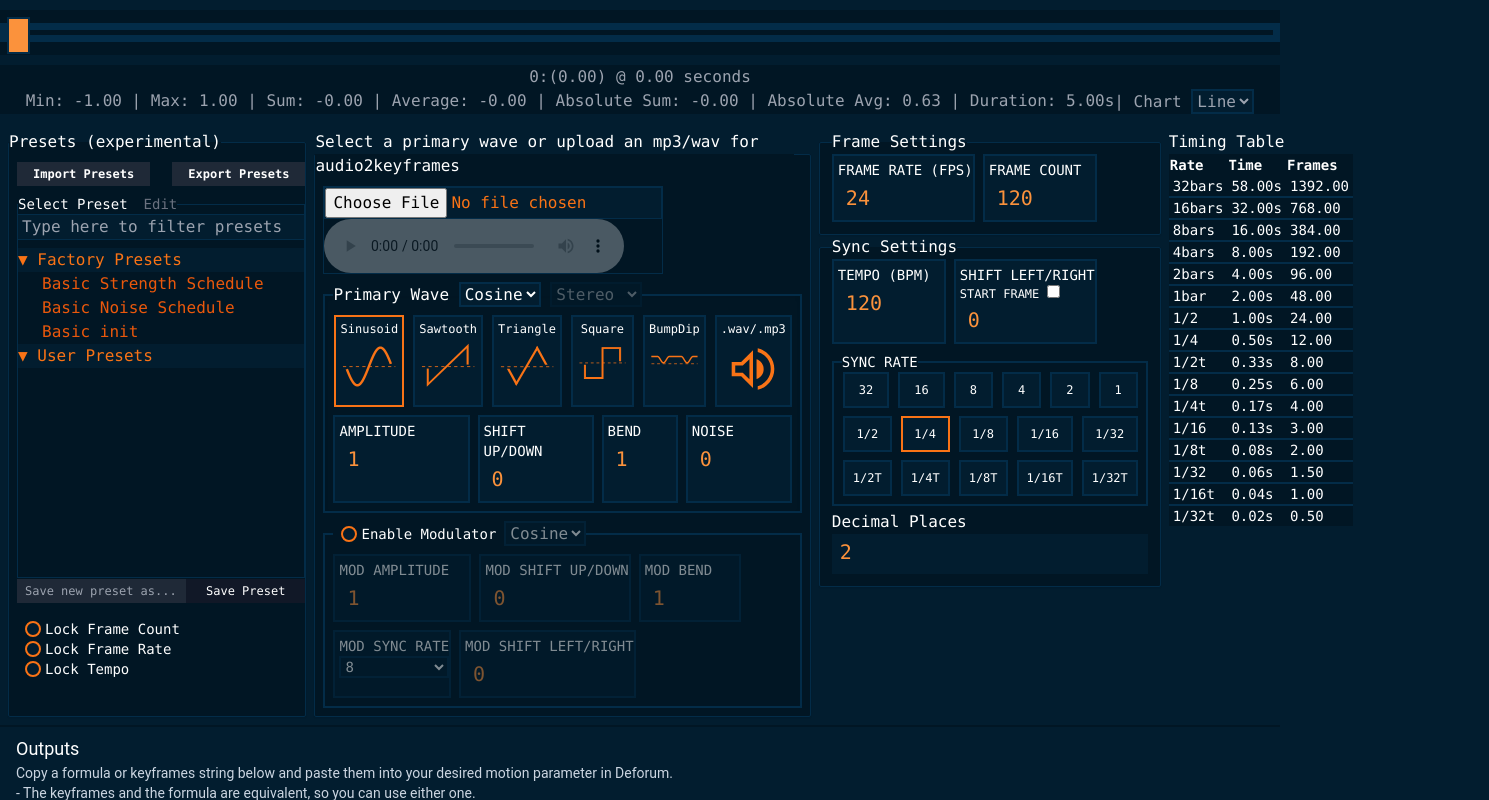
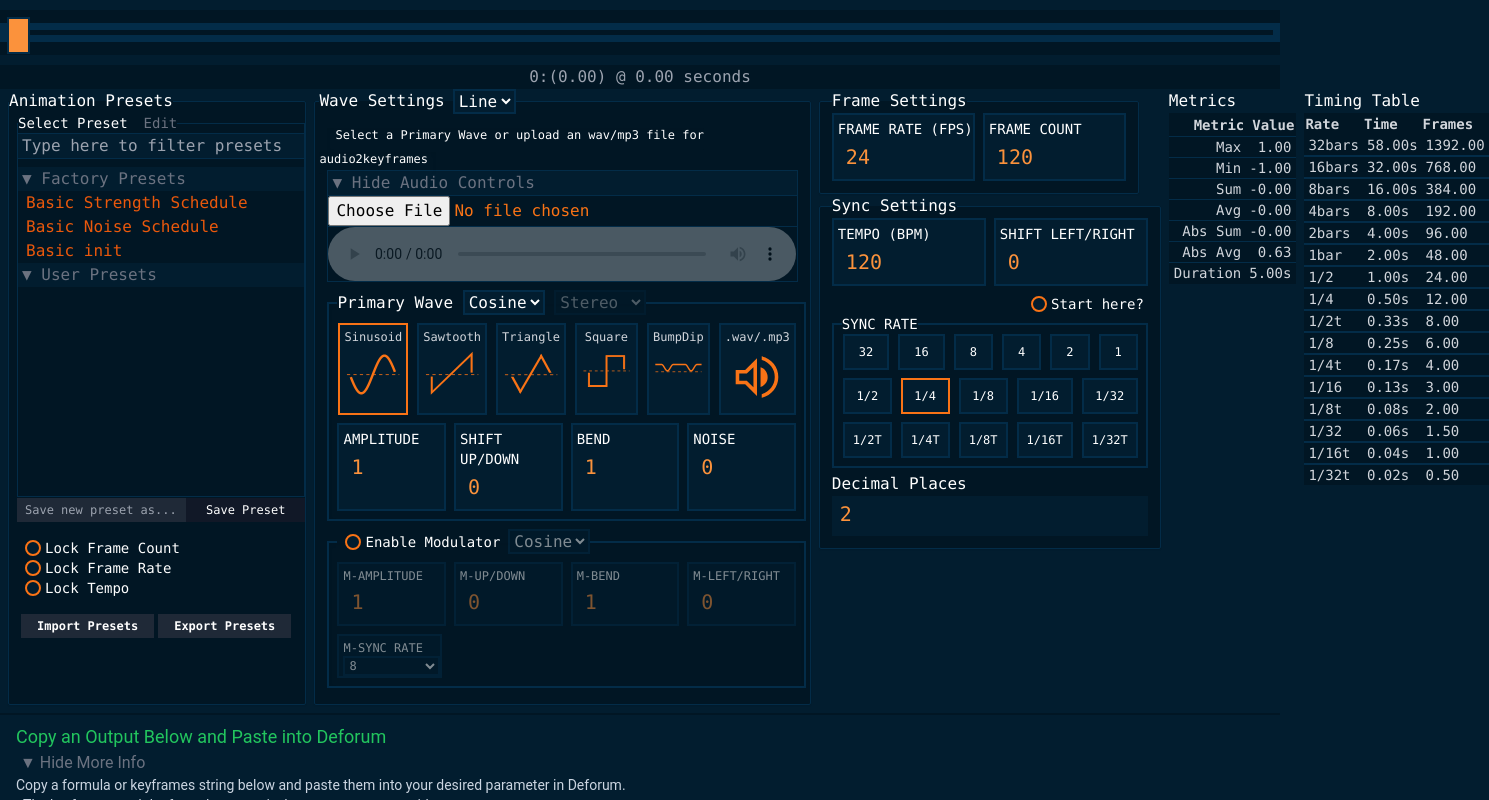
Before and after one commit to ganeJackS/framesync.xyz, a React (Vite) app: page / in a window 1280 px wide. Shown: the part 360-1160 px from the top of the page, 1489 px wide, since content can reach past the window. Built offline with nearby package versions, Linux system fonts and the light colour scheme.

Commit message:
UI polish, fix responsive, move metrics

```diff
--- a/src/components/ControlPanel.tsx
+++ b/src/components/ControlPanel.tsx
@@ -192,9 +192,9 @@ export default function ControlPanel() {
     };
 
     fileReader.readAsArrayBuffer(file);
-    file.text().then((text) => {
-      console.log(hash(text));
-    });
+    // file.text().then((text) => {
+    //   console.log(hash(text));
+    // });
     updateSetting("waveType", "audio");
     updateSetting("channelProcess", "stereo");
   };
@@ -372,22 +372,6 @@ export default function ControlPanel() {
                 memoizeSeries: true,
                 dark: true,
                 tooltip: false,
-
-                //showDebugAxes: true,
-                //useIntersectionObserver: true,
-
-                // getDatumStyle: (datum, _status) => ({
-                //   color: "#F97316",
-                //   //stroke: "#F97316",
-
-                //   opacity:
-                //     activeSeriesIndex > -1
-                //       ? datum.seriesIndex === activeSeriesIndex
-                //         ? 1
-                //         : 0.1
-                //       : 1,
-                // }),
-
                 getSeriesStyle: (series) => ({
                   color: "#F97316",
                   stroke: "#F97316",
@@ -411,13 +395,6 @@ export default function ControlPanel() {
                     setSecondaryCursorValue(value);
                   },
                 },
-
-                // onFocusDatum: (datum) => {
-                //   setState((old) => ({
-                //     ...old,
-                //     activeSeriesIndex: datum ? datum.seriesIndex : -1,
-                //   }));
-                // },
               }}
             />
           </ResizableBox>
@@ -425,7 +402,7 @@ export default function ControlPanel() {
         {/* Zoom slider */}
         <label>
           <input
-            className="zoom-slider bg-darkest-blue"
+            className="zoom-slider h-10 bg-darkest-blue"
             type="range"
             min="0"
             max="100"
@@ -446,7 +423,7 @@ export default function ControlPanel() {
         </div>
 
         {/* Stats */}
-        <div className="mb-4 flex shrink flex-row justify-center space-x-2 bg-darkest-blue font-mono text-gray-400">
+        {/* <div className="mb-4 flex shrink flex-row justify-center space-x-2 bg-darkest-blue font-mono text-gray-400">
           Min: {yArrayMin?.toFixed(decimalPrecision)} | Max:{" "}
           {yArrayMax?.toFixed(decimalPrecision)} | Sum:{" "}
           {Number(datums) > 1
@@ -474,7 +451,7 @@ export default function ControlPanel() {
               <option value="bar">Bar</option>
             </select>
           </label>
-        </div>
+        </div> */}
 
         {/* Control Panel */}
         <div className="w-md ml-2 flex justify-start space-x-2 font-mono md:flex-col lg:flex-row ">
@@ -482,12 +459,9 @@ export default function ControlPanel() {
 
           <fieldset className="min-w-fit space-x-2 rounded-sm border border-dark-blue bg-darkest-blue font-mono shadow-sm">
             <legend className="border-1 flex flex-col ">
-              Presets (experimental)
+              Animation Presets
             </legend>
-            <div className="mb-2 mt-2 flex flex-row justify-between">
-              <ImportSettingsButton />
-              <ExportSettingsButton />
-            </div>
+
             <SettingsSelector />
             <SaveSettings />
 
@@ -516,36 +490,56 @@ export default function ControlPanel() {
                 }}
               />
             </div>
+            <div className="mb-2 mt-2 flex flex-row justify-start space-x-1">
+              <ImportSettingsButton />
+              <ExportSettingsButton />
+            </div>
           </fieldset>
 
           {/* Wave Settings */}
-          <fieldset className="w-max space-x-2 rounded-sm border border-dark-blue bg-darkest-blue pr-4 pt-2 pb-2 font-mono shadow-sm">
-            <legend className="flex flex-row">
-              Select a primary wave or upload an mp3/wav for audio2keyframes{" "}
+          <fieldset className="w-fit space-x-2 rounded-sm border border-dark-blue bg-darkest-blue pl-1 pr-3 pt-2 pb-2 font-mono shadow-sm">
+            <legend className="flex flex-row">Wave Settings
+            <select
+                  className="border-2 border-dark-blue bg-darker-blue ml-2"
+                  value={chartType}
+                  onChange={setChartTypeHandler}>
+                  <option value="line">Line</option>
+                  <option value="bar">Bar</option>
+                </select>
             </legend>
+
+            <span className="mb-2 max-w-lg pl-2 pr-2 pb-2 text-xs shadow-inner">
+              Select a Primary Wave or upload an wav/mp3 file for
+              audio2keyframes
+            </span>
+
             {/* Audio Controls */}
-           <div className="flex flex-col w-max border border-dark-blue mb-2">
-              <input
-                className="border border-dark-blue bg-darker-blue pr-2 text-orange-500"
+            <div className="mb-2 border border-dark-blue">
+              <ShowHideToggle
+                label="Audio Controls"
+                showLabel="Show"
+                hideLabel="Hide">
+                <div className="flex flex-col">
+                  <input
+                    className=" border-y border-dark-blue bg-darkest-blue pr-2 text-orange-500"
                     type="file"
                     ref={fileInput}
                     onChange={handleFileUpload}
                   />
-
-
                   <audio
-                className={`flex flex-auto grow mr-0 rounded-none bg-darkest-blue ${
+                    className={`m-0 block w-auto rounded-none bg-darkest-blue ${
                       waveType === "audio" ? "" : "opacity-30"
                     }`}
                     ref={audioElement}
                     controls
                     use-credentials
                   />
-
+                </div>
+              </ShowHideToggle>
             </div>
             <div className="flex w-full flex-col">
               {/* Primary Wave Settings */}
-              <fieldset className="mb-2 w-full shrink border-2 border-dark-blue pl-2 pr-2 pb-2 shadow-inner">
+              <fieldset className="mb-2 max-w-lg  border-2 border-dark-blue pl-2 pr-2 pb-2 shadow-inner">
                 <legend className="mb-2">
                   Primary Wave
                   {/* Sin/Cos */}
@@ -571,12 +565,11 @@ export default function ControlPanel() {
                       e.persist();
                       updateSetting("channelProcess", e.target.value);
                     }}>
-                    <option value="mono">Mono</option>
                     <option value="stereo">Stereo</option>
                     <option value="stereoNegative">StereoN</option>
                   </select>
                 </legend>
-                <div className="mb-2 flex max-w-fit shrink flex-row justify-start text-center text-xs">
+                <div className="mb-2 flex max-w-fit shrink flex-row justify-start text-center text-xs text-gray-300">
                   {/* Sinusoid */}
                   <input
                     className="radio appearance-none"
@@ -733,7 +726,7 @@ export default function ControlPanel() {
                   {/* Amplitude */}
                   <label
                     title="[Y-Axis] Sets the range of keyframe values. Higher absolute value = more effect. Lower absolute value = less effect. Use negative values to invert the polarity of the wave. Max is highest value, min is lowest. Use negative values for dips or positive for bumps."
-                    className="z-index-100 mr-2 flex w-fit flex-col border-2 border-dark-blue bg-darker-blue pl-1 pt-1 text-sm">
+                    className="z-index-100 mr-2 flex w-1/4 flex-col border-2 border-dark-blue bg-darker-blue pl-1 pt-1 text-sm">
                     AMPLITUDE{" "}
                     <NumberInput
                       name="amplitude"
@@ -746,7 +739,7 @@ export default function ControlPanel() {
                   {/* Up/Down Offset*/}
                   <label
                     title="[Y-Axis] Moves entire keyframe value range up or down. Useful for creating biased effects, for example, zoom in effects that change in speed but do not ever zoom out. Leave at 0 for balanced effect."
-                    className="z-index-100 mr-2 flex w-fit flex-col border-2 border-dark-blue bg-darker-blue pl-1 pt-1 text-sm">
+                    className="z-index-100 mr-2 flex w-1/4 flex-col border-2 border-dark-blue bg-darker-blue pl-1 pt-1 text-sm">
                     SHIFT UP/DOWN{" "}
                     <NumberInput
                       name="upDownOffset"
@@ -759,7 +752,7 @@ export default function ControlPanel() {
                   {/* Bend*/}
                   <label
                     title="[Y-Axis] Bend adds curviness to the wave. Can be used to focus values around a specific point or add smoothness to movement, depending on the wave type."
-                    className="z-index-100 mr-2 flex w-fit flex-col border-2 border-dark-blue bg-darker-blue pl-1 pt-1 text-sm">
+                    className="z-index-100 mr-2 flex w-1/4 flex-col border-2 border-dark-blue bg-darker-blue pl-1 pt-1 text-sm">
                     BEND{" "}
                     <NumberInput
                       name="bend"
@@ -773,7 +766,7 @@ export default function ControlPanel() {
                   {/* Noise*/}
                   <label
                     title="[Y-Axis] Adds randomness. Only applies to keyframe string. Higher values = more random."
-                    className="z-index-100 flex w-fit flex-col border-2 border-dark-blue bg-darker-blue pl-1 pt-1 text-sm">
+                    className="z-index-100 flex w-1/4 flex-col border-2 border-dark-blue bg-darker-blue pl-1 pt-1 text-sm">
                     NOISE{" "}
                     <NumberInput
                       name="noiseAmount"
@@ -785,10 +778,8 @@ export default function ControlPanel() {
                   </label>
                 </div>
               </fieldset>
-              {/* Secondary Wave Settings */}
-
               {/* Modulator Settings */}
-              <fieldset className="border-2 border-dark-blue pl-2 pr-2 pb-2">
+              <fieldset className="mb-2 max-w-lg  border-2 border-dark-blue pl-2 pr-2 pb-2 shadow-inner">
                 <legend className="mb-2 flex flex-row space-x-2">
                   <label className="ml-2 flex flex-row items-center">
                     <SelectToggle
@@ -818,12 +809,11 @@ export default function ControlPanel() {
                   </label>
                 </legend>
                 <div className={`${modEnabled ? "" : "opacity-50"}`}>
-                  {/* Secondary Wave Settings */}
-                  <div className="flex flex-col flex-wrap ">
-                    <div className="mb-2 flex flex-row">
+                  <div className="flex flex-col">
+                    <div className="mb-2 flex flex-row text-xs">
                       {/* Mod Amplitude */}
-                      <label className="z-index-100 mr-2   flex flex-col border-2 border-dark-blue bg-darker-blue pl-1 pt-1 text-sm">
-                        MOD AMPLITUDE{" "}
+                      <label className="z-index-100 mr-2 flex w-1/4 flex-col border-2 border-dark-blue bg-darker-blue pl-1 pt-1">
+                        M-AMPLITUDE{" "}
                         <NumberInput
                           name="modAmp"
                           min={-100}
@@ -833,8 +823,8 @@ export default function ControlPanel() {
                         />
                       </label>
                       {/* Mod Up/Down Offset*/}
-                      <label className="z-index-100 mr-2  flex flex-col border-2 border-dark-blue bg-darker-blue pl-1 pt-1 text-sm">
-                        MOD SHIFT UP/DOWN{" "}
+                      <label className="z-index-100 mr-2 flex w-1/4 flex-col border-2 border-dark-blue bg-darker-blue pl-1 pt-1">
+                        M-UP/DOWN{" "}
                         <NumberInput
                           name="modMoveUpDown"
                           min={-100}
@@ -844,13 +834,23 @@ export default function ControlPanel() {
                         />
                       </label>
                       {/* Mod Bend*/}
-                      <label className="z-index-100 mr-2  flex flex-col border-2 border-dark-blue bg-darker-blue pl-1 pt-1 text-sm">
-                        MOD BEND{" "}
+                      <label className="z-index-100 mr-2 flex w-1/4 flex-col border-2 border-dark-blue bg-darker-blue pl-1 pt-1">
+                        M-BEND{" "}
                         <NumberInput
                           name="modBend"
                           min={1}
                           max={1000}
                           step={2}
+                          onChange={handleChange}
+                        />
+                      </label>
+                      <label className="z-index-100  flex w-1/4 flex-col border-2 border-dark-blue bg-darker-blue pl-1 pt-1">
+                        M-LEFT/RIGHT{" "}
+                        <NumberInput
+                          name="modMoveLeftRight"
+                          min={0}
+                          max={100000}
+                          step={1}
                           onChange={handleChange}
                         />
                       </label>
@@ -868,8 +868,8 @@ export default function ControlPanel() {
                         />
                       </label> */}
                       {/* Mod Rhythm Rate*/}
-                      <label className="z-index-100 mr-2  flex flex-col border-2 border-dark-blue bg-darker-blue pl-1 pt-1 text-sm">
-                        MOD SYNC RATE {/* option selector for rhythmRates */}
+                      <label className="z-index-100 mr-2  flex flex-col border-2 border-dark-blue bg-darker-blue pl-1 pt-1 text-xs">
+                        M-SYNC RATE {/* option selector for rhythmRates */}
                         <select
                           name="modRhythmRate"
                           className="border-2 border-dark-blue bg-darker-blue"
@@ -905,16 +905,6 @@ export default function ControlPanel() {
                         />
                       </label> */}
                       {/* Move Left/Right */}
-                      <label className="z-index-100 mr-2  flex flex-col border-2 border-dark-blue bg-darker-blue pl-1 pt-1 text-sm">
-                        MOD SHIFT LEFT/RIGHT{" "}
-                        <NumberInput
-                          name="modMoveLeftRight"
-                          min={0}
-                          max={100000}
-                          step={1}
-                          onChange={handleChange}
-                        />
-                      </label>
                     </div>
                   </div>
                 </div>
@@ -950,11 +940,11 @@ export default function ControlPanel() {
           {/* Framesync Settings */}
           <div className="flex w-fit flex-col font-mono">
             {/* Frame Settings */}
-            <fieldset className="flex flex-row justify-start rounded-sm border border-dark-blue bg-darkest-blue pl-3 pr-3 pb-3 font-mono shadow-sm">
+            <fieldset className="flex max-w-xs flex-row justify-start rounded-sm border border-dark-blue bg-darkest-blue pl-3 pr-3 pb-3 font-mono shadow-sm">
               <legend>Frame Settings</legend>
               <label
                 title="Set this to the FPS you'll use in the video output section of Deforum. The higher the frame rate, the smoother the motion. If in doubt, try 12, 24, 30, 60, or 120 FPS. Or if your BPM is not evenly divisible by these frame rates, you may want to match the frame rate and your BPM. Or do as suggested in the tempo tip."
-                className="z-index-100 mr-2 flex   flex-col border-2 border-dark-blue bg-darker-blue pl-1 pt-1 text-sm">
+                className="z-index-100 mr-2 flex  w-1/2 flex-col border-2 border-dark-blue bg-darker-blue pl-1 pt-1 text-sm">
                 FRAME RATE (FPS)
                 <NumberInput
                   name="frameRate"
@@ -966,7 +956,7 @@ export default function ControlPanel() {
               </label>
               <label
                 title="The number of frames visible in the graph above and the number of keyframes generated in the keyframes output. Has no effect on formulas."
-                className="z-index-100 flex  flex-col border-2 border-dark-blue bg-darker-blue pl-1 pt-1 text-sm">
+                className="z-index-100 flex  w-1/2 flex-col border-2 border-dark-blue bg-darker-blue pl-1 pt-1 text-sm">
                 FRAME COUNT
                 <NumberInput
                   name="datums"
@@ -979,14 +969,14 @@ export default function ControlPanel() {
             </fieldset>
 
             {/* Sync Settings */}
-            <fieldset className="flex-row-auto justify-start rounded-sm border border-dark-blue bg-darkest-blue pl-3 pr-3 pb-3 font-mono shadow-sm">
+            <fieldset className="flex-row-auto max-w-xs justify-start  rounded-sm border border-dark-blue bg-darkest-blue pl-3 pr-3 pb-3 font-mono shadow-sm">
               <legend>Sync Settings</legend>
               {/* Tempo and Shift Left/Right */}
               <div className="mb-2 flex flex-row space-x-2">
                 {/* Tempo */}
                 <label
                   title="You may get better results by setting this to 120bpm and then speeding up/slowing down the video to match the target bpm using video editing software."
-                  className={`z-index-100 flex  flex-col border-2 border-dark-blue bg-darker-blue pl-1 pt-1 text-sm ${
+                  className={`z-index-100 flex  w-1/2 flex-col border-2 border-dark-blue bg-darker-blue pl-1 pt-1 text-sm ${
                     waveType === "audio" ? "opacity-50" : ""
                   }`}>
                   TEMPO (BPM)
@@ -1002,21 +992,8 @@ export default function ControlPanel() {
 
                 <label
                   title="Shifts the entire wave left or right over time in frames. Check 'START FRAME' to set this value as the starting frame in the 'Keyframes' output."
-                  className="z-index-100 flex  flex-col border-2 border-dark-blue bg-darker-blue pl-1 pt-1 text-sm">
+                  className="z-index-100 flex  w-1/2 flex-col border-2 border-dark-blue bg-darker-blue pl-1 pt-1 text-sm">
                   SHIFT LEFT/RIGHT
-                  {/* Link Horizonal Offset & Starting Frame */}
-                  <label className="text-xs">
-                    START FRAME{" "}
-                    <input
-                      name="linkFrameOffset"
-                      type="checkbox"
-                      checked={linkFrameOffset}
-                      onChange={(e) => {
-                        e.persist();
-                        updateSetting("linkFrameOffset", e.target.checked);
-                      }}
-                    />
-                  </label>
                   <NumberInput
                     name="leftRightOffset"
                     min={0}
@@ -1026,7 +1003,16 @@ export default function ControlPanel() {
                   />
                 </label>
               </div>
-
+              {/* Link Horizonal Offset & Starting Frame */}
+              <label className="flex flex-auto justify-end pr-1 text-xs">
+                <SelectToggle
+                  name={"Start here?"}
+                  isOrange={linkFrameOffset}
+                  onToggle={() =>
+                    updateSetting("linkFrameOffset", !linkFrameOffset)
+                  }
+                />
+              </label>
               <div className="flex w-fit flex-col">
                 <fieldset
                   disabled={waveType === "audio" ? true : false}
@@ -1353,9 +1339,73 @@ export default function ControlPanel() {
               </div>
             </fieldset>
           </div>
+
+
+
+          <fieldset>
+            <legend className="text-white">Metrics</legend>
+            <table className="text-sm font-mono text-right bg-darkest-blue divide-y divide-dark-blue border border-darkest-blue text-gray-300">
+            <thead className="text-right">
+                <tr>
+                  <th>Metric</th>
+                  <th>Value</th>
+                </tr>
+              </thead>
+            <tr>
+              <td>Max</td>
+              <td>{yArrayMax?.toFixed(decimalPrecision)}</td>
+            </tr>
+            <tr>
+              <td>Min</td>
+              <td>{yArrayMin?.toFixed(decimalPrecision)}</td>
+            </tr>
+
+            <tr>
+              <td>Sum</td>
+              <td>
+                {Number(datums) > 1
+                  ? yArraySum?.toFixed(decimalPrecision)
+                  : yArraySum}
+              </td>
+            </tr>
+            <tr>
+              <td>Avg</td>
+              <td>
+                {Number(datums) > 1
+                  ? yArrayAvg?.toFixed(decimalPrecision)
+                  : yArrayAvg}
+              </td>
+            </tr>
+            <tr>
+              <td>Abs Sum</td>
+              <td>
+                {Number(datums) > 1
+                  ? yArraySum.toFixed(decimalPrecision)
+                  : yArraySum}
+              </td>
+            </tr>
+            <tr>
+              <td>Abs Avg</td>
+              <td>
+                {Number(datums) > 1
+                  ? yArrayAbsAvg.toFixed(decimalPrecision)
+                  : yArrayAbsAvg}
+              </td>
+            </tr>
+            <tr>
+              <td>Duration</td>
+              <td>
+                {(yArrayRaw.length / frameRate).toFixed(decimalPrecision)}s
+              </td>
+            </tr>
+
+          </table>
+          </fieldset>
+
+
           <fieldset>
             <legend className="text-white">Timing Table</legend>
-            <table className="bg-darkest-blue text-sm">
+            <table className="bg-darkest-blue text-sm text-gray-300">
               <thead className="text-left">
                 <tr>
                   <th>Rate</th>
@@ -1484,11 +1534,18 @@ export default function ControlPanel() {
 
         {/* Outputs */}
         <div className="ml-4 flex w-full flex-col">
-          <h2 className="text-lg">Outputs</h2>
+          <h2 className="text-lg text-green-500">
+            Copy an Output Below and Paste into Deforum
+          </h2>
+          <ShowHideToggle
+            label="Info"
+            showLabel="Show More"
+            hideLabel="Hide More"
+            hide={true}>
             <ul className="text-sm text-slate-300">
               <li>
-              Copy a formula or keyframes string below and paste them into your
-              desired motion parameter in Deforum.
+                Copy a formula or keyframes string below and paste them into
+                your desired parameter in Deforum.
               </li>
               <li>
                 - The keyframes and the formula are equivalent, so you can use
@@ -1500,10 +1557,11 @@ export default function ControlPanel() {
               </li>
               <li>
                 - For readability, each row of keyframes is equal to 1 second of
-              keyframe data i.e. a new row is added every interval of your frame
-              rate.
+                keyframe data i.e. a new row is added every interval of your
+                frame rate.
               </li>
             </ul>
+          </ShowHideToggle>
         </div>
         <div className="mt-1 ml-4 flex flex-col justify-start">
           <div className="flex flex-row items-center">
--- a/src/components/ShowHideToggle.tsx
+++ b/src/components/ShowHideToggle.tsx
@@ -3,23 +3,38 @@ import React, { useState } from "react";
 type Props = {
   // The content to be hidden/shown by the toggle button
   children: React.ReactNode;
-  label: string;
+  label?: string;
+  showLabel?: string;
+  hideLabel?: string;
+  hide?: boolean;
 };
 
-const ShowHideToggle: React.FC<Props> = ({ children, label }) => {
+const ShowHideToggle: React.FC<Props> = ({
+  children,
+  label,
+  showLabel,
+  hideLabel,
+  hide,
+}) => {
   // `hidden` is the state that tracks whether the content is currently hidden or not
+
   const [hidden, setHidden] = useState(false);
+
+
+
 
   return (
     <>
       {/* The button that toggles the hidden state of the content */}
       <button
-        className="flex flex-auto w-full justify-start bg-darker-blue text-orange-500 hover:text-orange-700"
+        className={`pl-1 flex flex-auto w-full justify-start bg-darker-blue text-gray-500 hover:text-gray-300 ${!hidden ? 'text-gray-300 hover:text-gray-500' : 'text-gray-500 hover:text-gray-300'}`}
         onClick={() => setHidden(!hidden)}>
-        {hidden ? `⯈ ${label}` : `▼ ${label}`}
+        {hidden
+          ? `⯈ ${showLabel ? showLabel : ""} ${label ? label : ""}`
+          : `▼ ${hideLabel ? hideLabel : ""} ${label ? label : ""}`}
       </button>
       {/* The content that is hidden/shown by the toggle button */}
-      {!hidden && <div className="pl-4">{children}</div>}
+      {!hidden && <div className="">{children}</div>}
     </>
   );
 };
```
Lines whose indentation alone changed are shown as unchanged.
